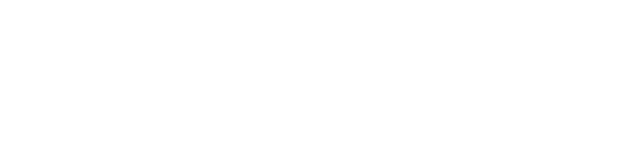
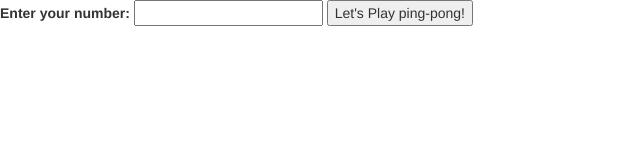
Before and after one commit to kd-kinuthiadavid/ping-pong, a plain HTML site: page index.html in a window 1280 px wide. Shown: the whole page, without its empty margins (0-640 px from the left). Drawn offline with Linux system fonts and the light colour scheme.

Commit message:
add a div for form

```diff
--- a/index.html
+++ b/index.html
@@ -9,6 +9,12 @@
   <script src="js/scripts.js" type="text/javascript">  </script>
 </head>
 <body>
-
+  <div class="main">
+    <form>
+      <label for="userInput">Enter your number:</label>
+      <input type="text">
+      <button type="button" name="button">Let's Play ping-pong!</button>
+    </form>
+  </div>
 </body>
 </html>
```
